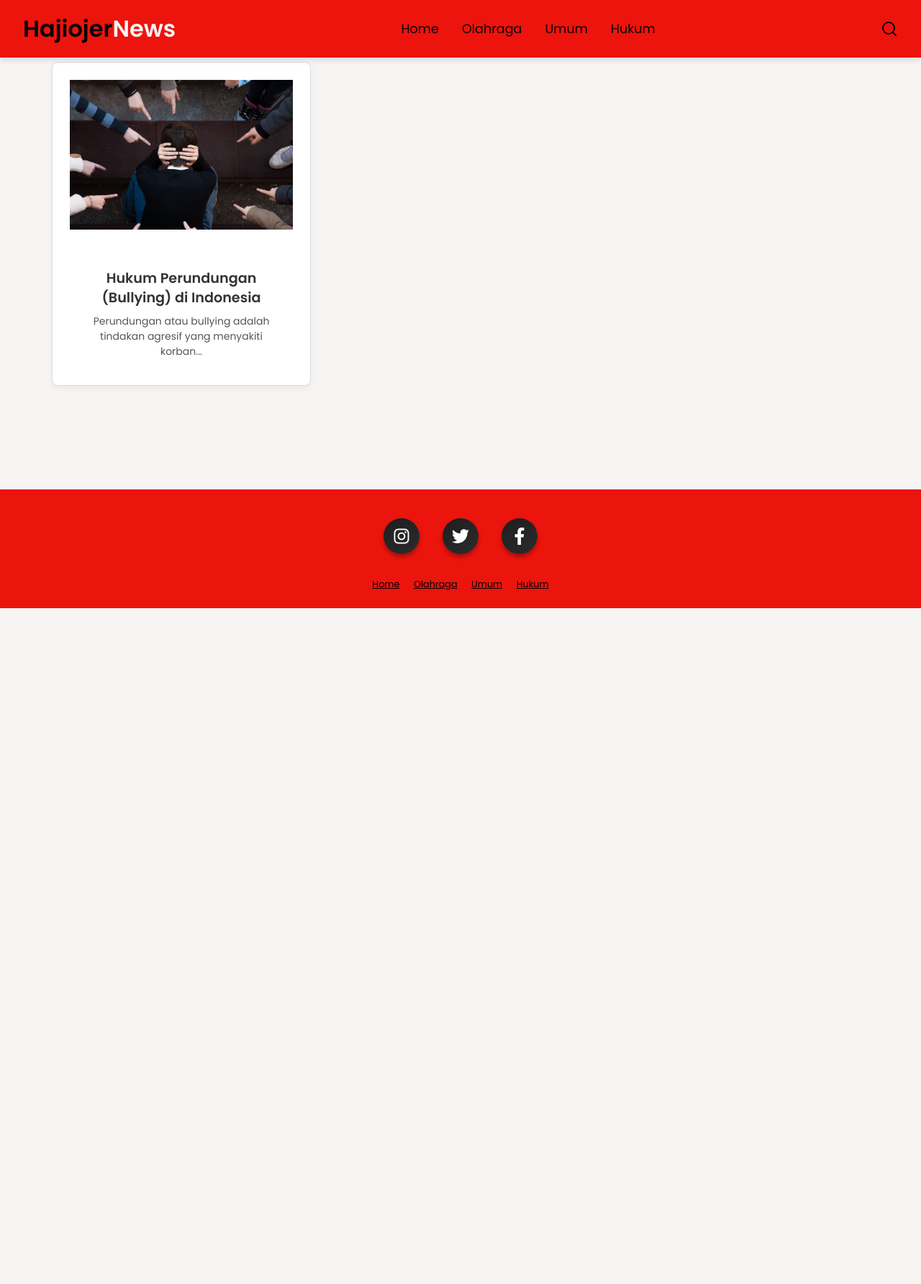
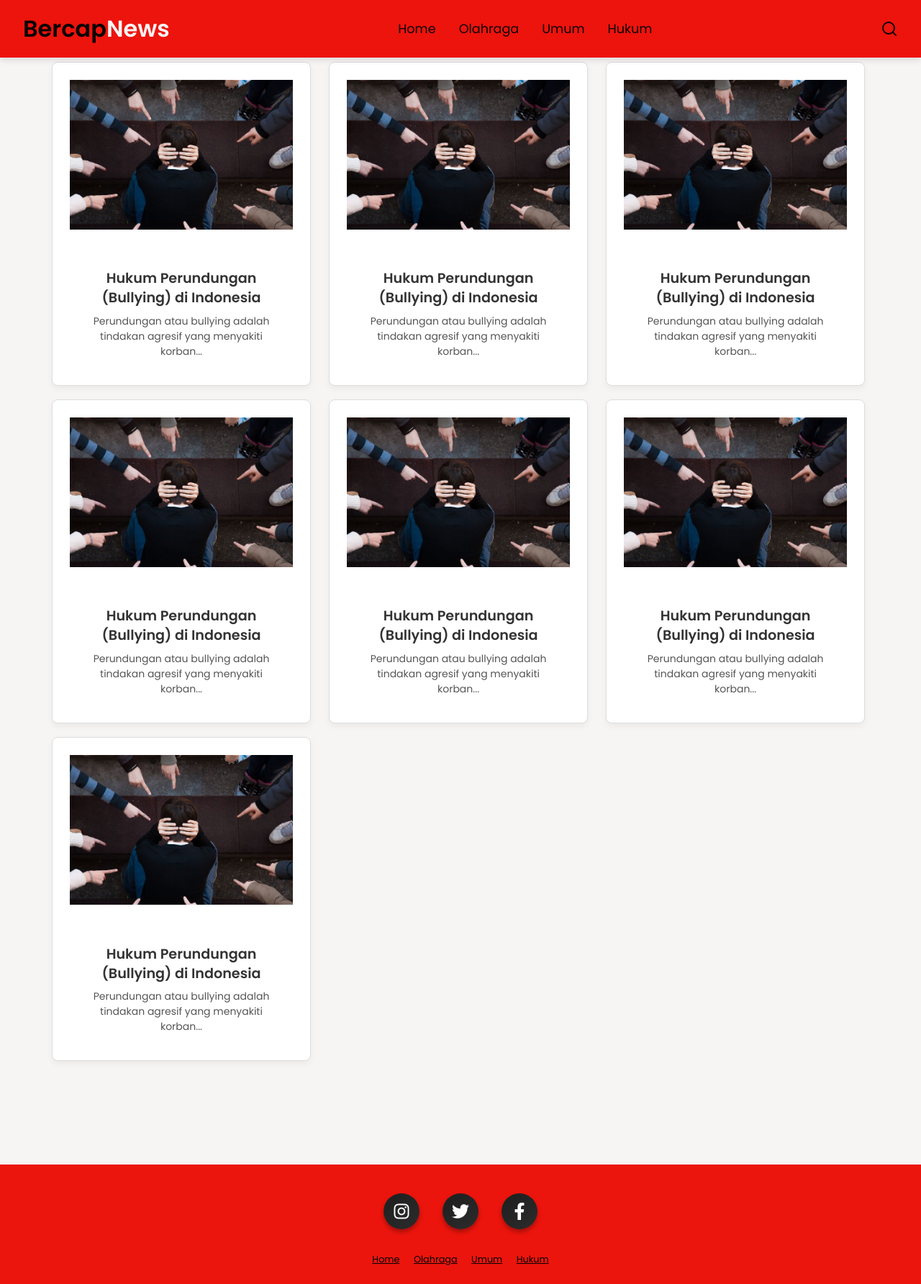
Before and after one commit to Hardiansyah46/haji-ojers, a PHP site: page / in a window 1280 px wide. Shown: the whole page at 72% size. Before the commit the page ends 845 px from the top, so only its background shows below. Run offline with PHP 8.4, Linux system fonts and the light colour scheme.

Commit message:
mengubah css,html,javascript

```diff
--- a/css/style.css
+++ b/css/style.css
@@ -85,6 +89,50 @@ body {
   color: rgb(240, 232, 234);
   text-shadow: 0 0 5px rgba(2, 0, 0, 0.3);
   background-color: #0a0202;
+}
+
+.search-form {
+  position: fixed;
+  top: 80px; /* Atur jarak dari atas navbar */
+  right: 75px; /* ← harus ada px! */
+  background-color: #fff;
+  width: 40rem;
+  height: 3rem;
+  display: flex;
+  align-items: center;
+  padding: 0 1rem;
+  transform: scaleY(0);
+  transform-origin: top;
+  transition: transform 0.3s ease;
+  box-shadow: 0 4px 8px rgba(0, 0, 0, 0.1);
+  z-index: 10002;
+}
+
+.search-form.active {
+  transform: scaleY(1);
+}
+
+.search-form input {
+  height: 100%;
+  width: 100%;
+  font-size: 1.6rem;
+  color: #333;
+  padding: 1rem;
+  border: none;
+  outline: none;
+}
+
+.search-form label {
+  cursor: pointer;
+  font-size: 2rem;
+  margin-left: 1rem;
+  color: crimson;
+}
+@media (max-width: 768px) {
+  .search-form {
+    width: 90%;
+    right: 5%;
+  }
 }
 
 /* Navbar Extra (search & menu) */
--- a/index.html
+++ b/index.html
@@ -1,10 +1,10 @@
 <html>
-  <!DOCTYPE html>
+  <!DOCTYPE >
   <html lang="en" x-data="{ navOpen: false }">
     <head>
       <meta charset="UTF-8" />
       <meta name="viewport" content="width=device-width, initial-scale=1.0" />
-      <title>Hajiojer News</title>
+      <title>Bercap News</title>
       <link rel="preconnect" href="https://fonts.googleapis.com" />
       <link rel="preconnect" href="https://fonts.gstatic.com" crossorigin />
       <link
@@ -22,10 +22,11 @@
         href="https://cdnjs.cloudflare.com/ajax/libs/font-awesome/6.4.0/css/all.min.css"
       />
     </head>
+
     <body>
       <!-- Navbar start -->
       <nav class="navbar" x-data>
-        <a href="#" class="navbar-logo">Hajiojer<span>News</span> </a>
+        <a href="#" class="navbar-logo">Bercap<span>News</span> </a>
 
         <div class="navbar-nav">
           <a href="index.html">Home</a>
@@ -39,10 +40,13 @@
           <a href="#" id="hamburger-menu"><i data-feather="menu"></i></a>
         </div>
       </nav>
-      <!-- Navbar end -->
 
-      <!-- My Java script -->
-      <script src="js/script.js"></script>
+      <!-- Search Form -->
+<div class="search-form" id="search-form">
+  <input type="search" id="search-box" placeholder="search here..." />
+  <label for="search-box"><i data-feather="search"></i></label>
+</div>
+
 
       <!-- SECTION MENU -->
 <section class="menu">
@@ -53,16 +57,72 @@
           <img src="img/1.jpeg" alt="Hukum" />
           <div class="card-content">
             <h3>Hukum Perundungan (Bullying) di Indonesia</h3>
-                  <p class="excerpt">
-                    Perundungan atau bullying adalah tindakan agresif yang
-                    menyakiti korban...
-                  </p>
+            <p class="excerpt">Perundungan atau bullying adalah tindakan agresif yang menyakiti korban...</p>
           </div>
         </article>
       </a>
+
+      <a href="halaman4.html#hukum" class="menu-card-link">
+        <article class="menu-card">
+          <img src="img/1.jpeg" alt="Hukum" />
+          <div class="card-content">
+            <h3>Hukum Perundungan (Bullying) di Indonesia</h3>
+            <p class="excerpt">Perundungan atau bullying adalah tindakan agresif yang menyakiti korban...</p>
+          </div>
+        </article>
+      </a>
+
+      <a href="halaman4.html#hukum" class="menu-card-link">
+        <article class="menu-card">
+          <img src="img/1.jpeg" alt="Hukum" />
+          <div class="card-content">
+            <h3>Hukum Perundungan (Bullying) di Indonesia</h3>
+            <p class="excerpt">Perundungan atau bullying adalah tindakan agresif yang menyakiti korban...</p>
+          </div>
+        </article>
+      </a>
+      <a href="halaman4.html#hukum" class="menu-card-link">
+        <article class="menu-card">
+          <img src="img/1.jpeg" alt="Hukum" />
+          <div class="card-content">
+            <h3>Hukum Perundungan (Bullying) di Indonesia</h3>
+            <p class="excerpt">Perundungan atau bullying adalah tindakan agresif yang menyakiti korban...</p>
+          </div>
+        </article>
+      </a>
+      <a href="halaman4.html#hukum" class="menu-card-link">
+        <article class="menu-card">
+          <img src="img/1.jpeg" alt="Hukum" />
+          <div class="card-content">
+            <h3>Hukum Perundungan (Bullying) di Indonesia</h3>
+            <p class="excerpt">Perundungan atau bullying adalah tindakan agresif yang menyakiti korban...</p>
+          </div>
+        </article>
+      </a>
+      <a href="halaman4.html#hukum" class="menu-card-link">
+        <article class="menu-card">
+          <img src="img/1.jpeg" alt="Hukum" />
+          <div class="card-content">
+            <h3>Hukum Perundungan (Bullying) di Indonesia</h3>
+            <p class="excerpt">Perundungan atau bullying adalah tindakan agresif yang menyakiti korban...</p>
+          </div>
+        </article>
+      </a>
+      <a href="halaman4.html#hukum" class="menu-card-link">
+        <article class="menu-card">
+          <img src="img/1.jpeg" alt="Hukum" />
+          <div class="card-content">
+            <h3>Hukum Perundungan (Bullying) di Indonesia</h3>
+            <p class="excerpt">Perundungan atau bullying adalah tindakan agresif yang menyakiti korban...</p>
+          </div>
+        </article>
+      </a>
+
+      <!-- Tambahkan card lainnya di sini -->
     </div>
   </div>
 </section>
+
 
       <!-- <a href="halaman2" target="_self" class="read-more"
                 >Baca Selengkapnya</a -->
@@ -89,14 +149,12 @@
           <a href="halaman4.html#hukum">Hukum</a>
         </div>
       </footer>
-    </body>
     <!-- Feather Icons -->
     <script>
       feather.replace();
     </script>
-    <!-- <a href="https://www.instagram.com/hajiojernews" target="_blank"
-            ><i data-feather="instagram"></i -->
-    <!-- My Javascript -->
-    <!-- <script src="../halaman3/js/script.js"></script> -->
+
+     <!-- My Java script -->
+      <script src="js/script.js"></script>
+    </body>
 </html>
-</html>
```
Also changed, not shown: other parts of css/style.css (+21 -17 lines), halaman2.html (+12 -19 lines), halaman3.html (+12 -19 lines), js/script.js (+35 -10 lines). Lines whose indentation alone changed are shown as unchanged.
